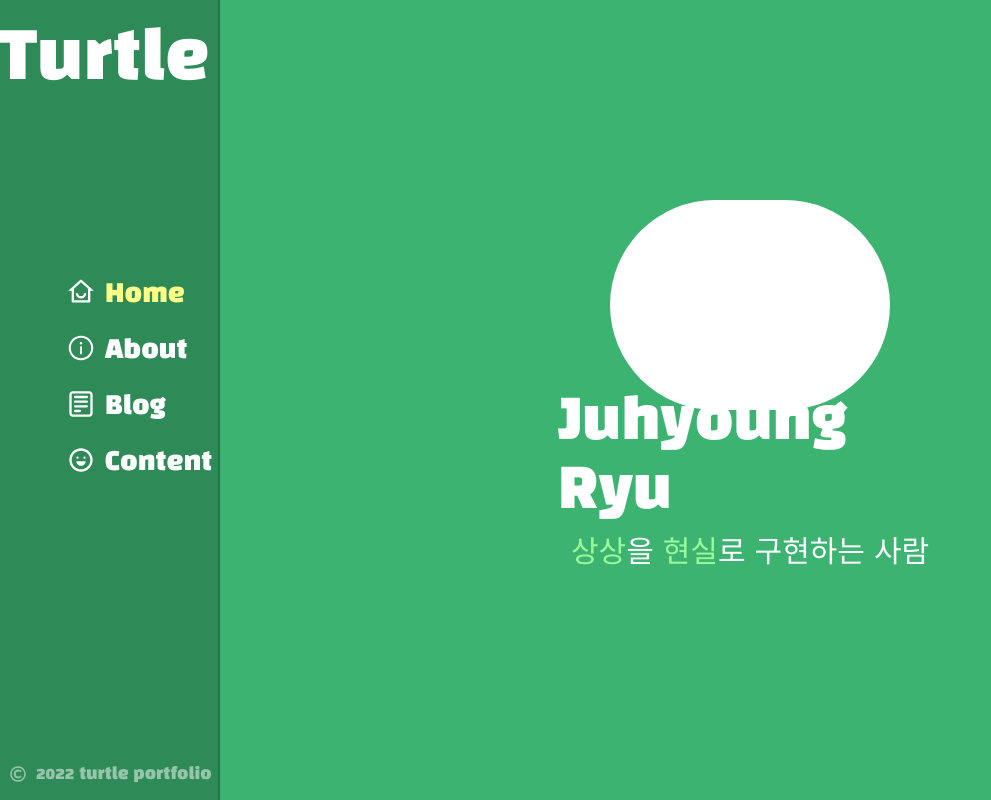
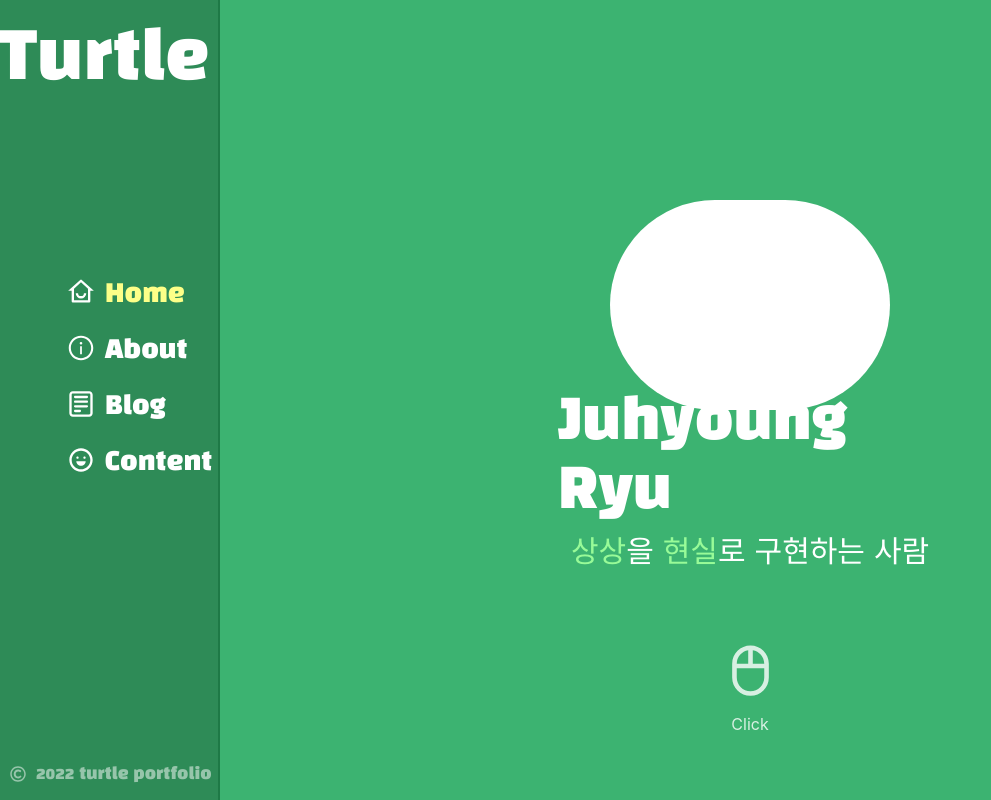
Before and after one commit to juhyoungRyu/portfolio, a React (Create React App) app: page / in a window 1280 px wide. Shown: the whole page, without its empty margins (0-991 px from the left). Built offline with nearby package versions, Linux system fonts and the light colour scheme.

Commit message:
Home 디자인 완료, 아이콘 트랜지션 완료, 상태변화 관련 연구 필요

```diff
--- a/src/App.css
+++ b/src/App.css
@@ -5,6 +5,10 @@
   height: 100vh;
   display: flex;
   flex-direction: row;
+  -webkit-user-select: none;
+  -moz-user-select: none;
+  -ms-user-select: none;
+  user-select: none;
 }
 
 .side {
--- a/src/compo/Home.js
+++ b/src/compo/Home.js
@@ -1,8 +1,21 @@
-import React from "react";
+import React, { useState, useEffect } from "react";
 import "./style.css";
 import "./home.css";
+import { MdOutlineMouse } from "react-icons/md";
+import { useTransition, animated } from "react-spring";
 
 const Home = () => {
+  const [stat, setStat] = useState(true);
+  const transition = useTransition(stat, {
+    from: { opacity: 0, y: 0 },
+    enter: { opacity: 0.8, y: -50 },
+    leave: { opacity: 0, y: 0 },
+  });
+
+  useEffect(() => {
+    setInterval(() => setStat((stat) => !stat), 2000);
+  }, []);
+
   return (
     <div className="Home">
       <section className="photoZone">
@@ -17,7 +30,22 @@ const Home = () => {
           </div>
         </div>
       </section>
-      <section className="arrowZone"></section>
+      <section className="arrowZone">
+        {transition((style, stat) =>
+          stat ? (
+            <animated.div
+              style={style}
+              className="item"
+              onClick={() => console.log("work")}
+            >
+              <MdOutlineMouse className="iconArrow" />
+              <p className="tt">Click</p>
+            </animated.div>
+          ) : (
+            ""
+          )
+        )}
+      </section>
     </div>
   );
 };
--- a/src/compo/home.css
+++ b/src/compo/home.css
@@ -9,6 +9,9 @@
 .arrowZone {
   width: 82.8vw;
   height: 35vh;
+  display: flex;
+  justify-content: center;
+  align-items: flex-end;
 }
 
 .photo {
@@ -48,3 +51,20 @@
 .hi {
   color: #98fb98;
 }
+
+.iconArrow {
+  font-size: 55px;
+  font-weight: 100;
+  color: white;
+}
+
+.item {
+  display: flex;
+  justify-content: center;
+  align-items: center;
+  flex-direction: column;
+}
+
+.tt {
+  color: white;
+}
```
